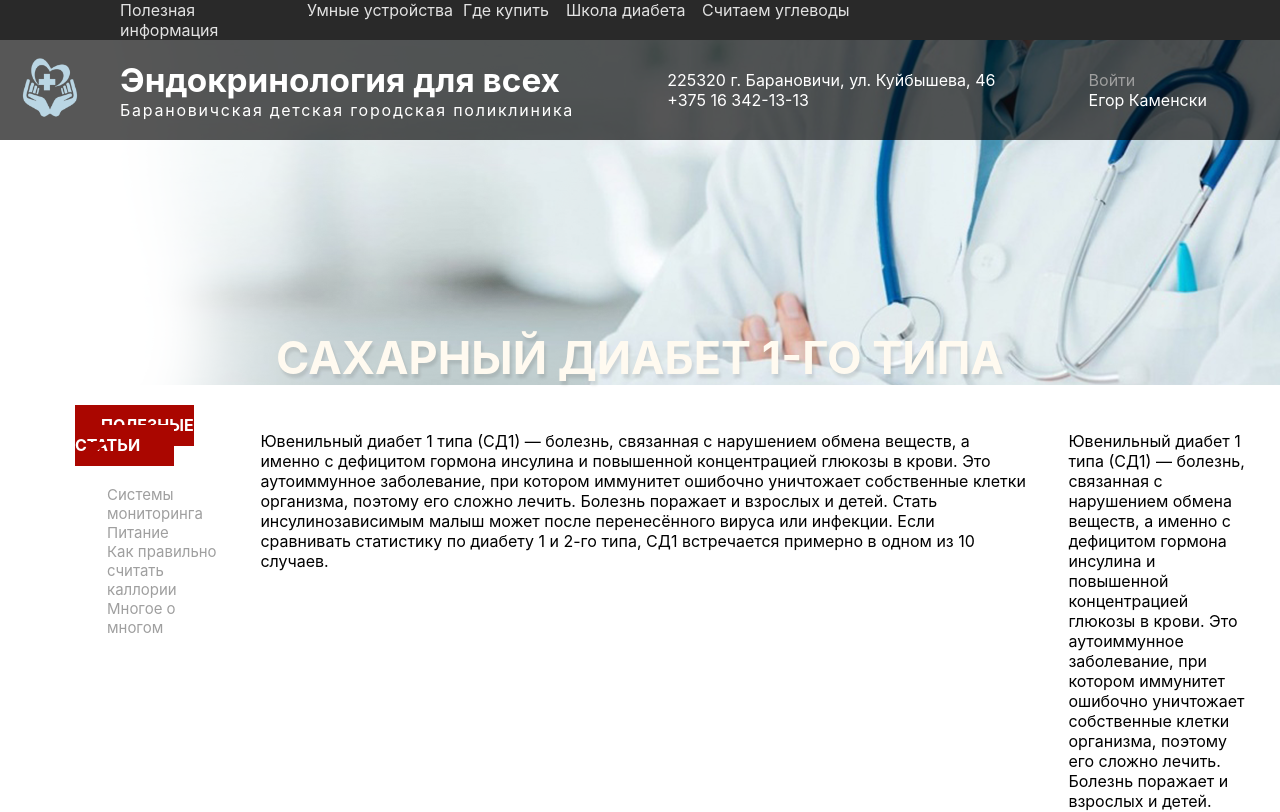
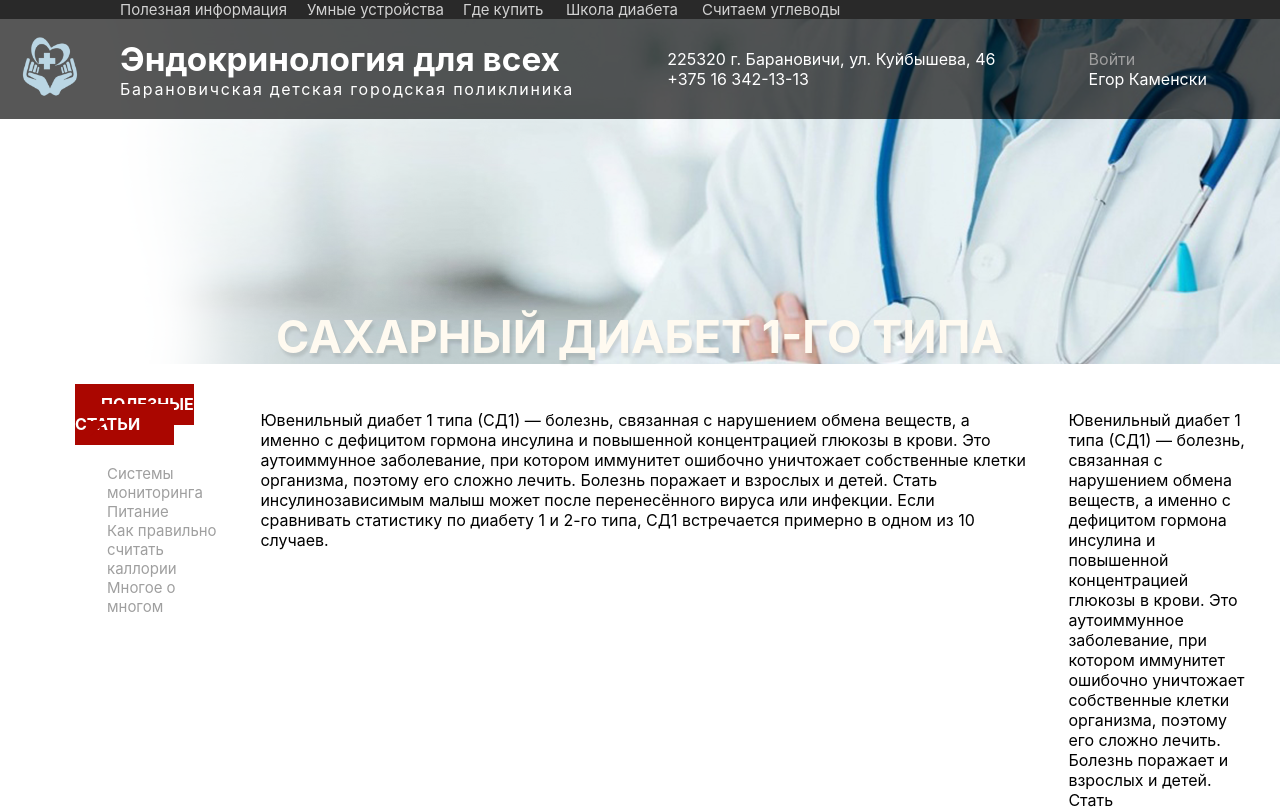
Before and after one commit to Satyricons/react-learn, a React (Create React App) app: page /body in a window 1280 px wide. Shown: the top 812 px of the page. Built offline with nearby package versions, Linux system fonts and the light colour scheme.

Commit message:
Make body

```diff
--- a/src/components/prehead/prehead.module.css
+++ b/src/components/prehead/prehead.module.css
@@ -5,7 +5,7 @@
     list-style-type: none;
     margin: 0px;
     margin-left: 80px;
-    color: #e2e2e2;
+    color: #d2d2d2;
 }
 
 .li{
@@ -14,4 +14,5 @@
 
 .allprehead{
     background: #292929;
+    font-size: 15px;
 }
```
